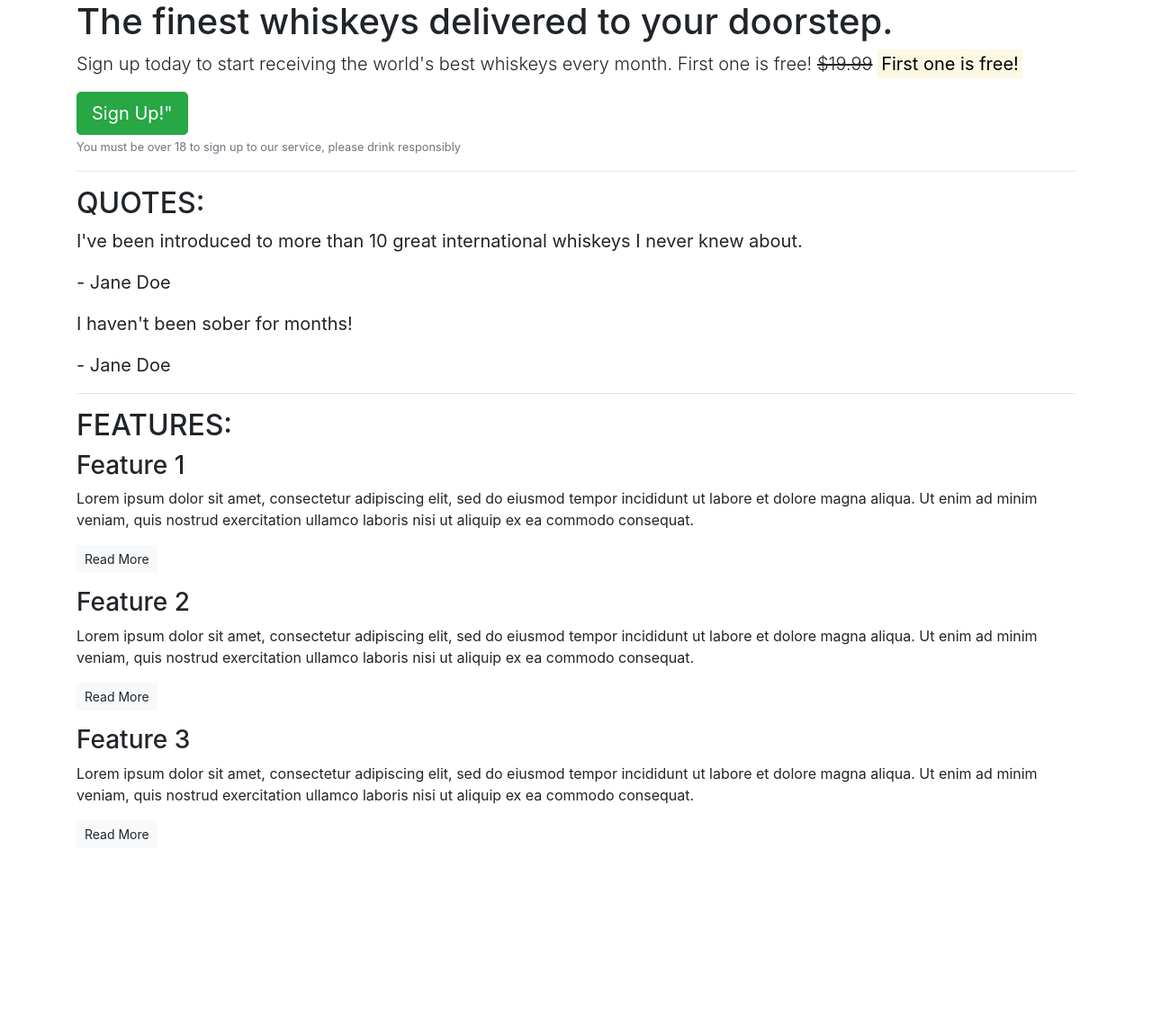
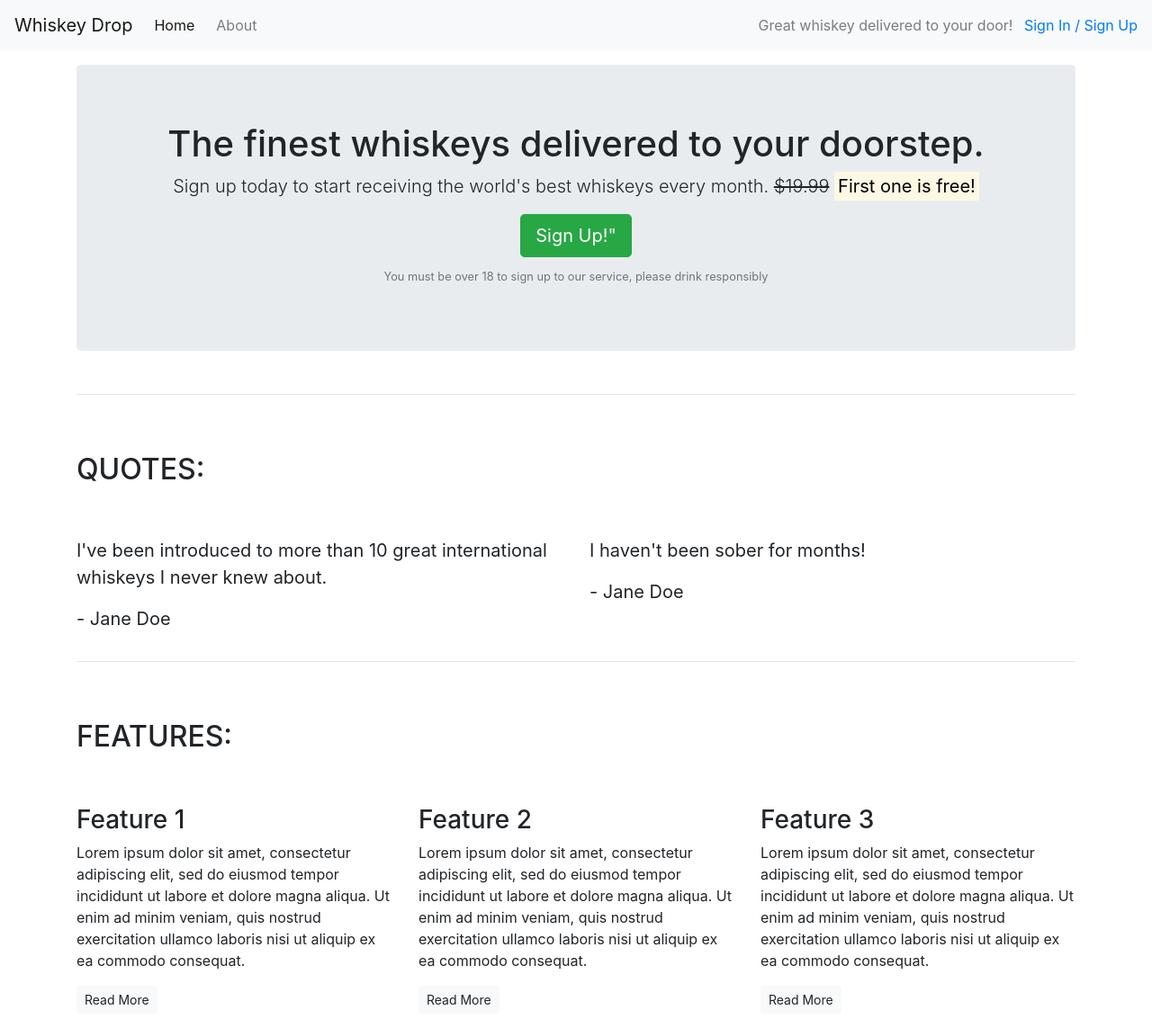
Before and after one commit to Ry-F3/bootstrap, a plain HTML site: page index.html in a window 1280 px wide. Shown: the whole page at 90% size. Before the commit the page ends 959 px from the top, so only its background shows below. Drawn offline with nearby package versions, Linux system fonts and the light colour scheme.

Commit message:
Add bootstrap classes

```diff
--- a/index.html
+++ b/index.html
@@ -10,28 +10,58 @@
 </head>
 
 <body>
-    <article class="container">
+    <nav class="navbar navbar-light bg-light navbar-expand-sm">
+        <a href="/" class="navbar-brand">Whiskey Drop</a>
+        <ul class="navbar-nav mr-auto">
+            <li class="active nav-item mr-2"><a href="/" class="nav-link">Home</a></li>
+            <li class="nav-item mr-2"><a href="/about" class="nav-link">About</a></li>
+            <li class="nav-item mr-2 d-blco d-sm-none"><a href="/login" class="nav-link">Sign In / Sign Up</a></li>
+        </ul>
+        <div class="d-none d-md-block">
+            <p class="navbar-text my-auto mr-2">Great whiskey delivered to your door!</p>
+            <a href="/login">Sign In / Sign Up</a>
+        </div>
+    </nav>
+    <article class="container mt-3">
         <!-- Callout -->
-        <section class="callout">
+        <div class="row">
+            <div class="col-12">
+                <section class="callout jumbotron text-center">
                     <h1>The finest whiskeys delivered to your doorstep.</h1>
-            <p class="lead">Sign up today to start receiving the world's best whiskeys every month. First one is free!
-                <s>$19.99</s> <strong><mark>First one is free!</mark></strong></p>
+                    <p class="lead">Sign up today to start receiving the world's best whiskeys every month.
+                        <s class="d-none d-sm-inline">$19.99</s>
+                        <span class="d-inline d-sm-none"><br></span>
+                        <strong><mark>First one is free!</mark></strong>
+                    </p>
                     <button class="btn btn-success btn-lg">Sign Up!"</button>
-                <p class="text-muted"><small>You must be over 18 to sign up to our service, please drink responsibly</small></p>
+                    <p class="text-muted my-2"><small>You must be over 18 to sign up to our service, please drink
+                            responsibly</small></p>
                 </section>
+            </div>
+        </div>
         <!-- /.callout -->
         <hr>
 
         <!-- Quotes -->
         <section class="quotes">
+            <div class="row">
+                <div class="col-12 my-5">
                     <h2 class="text-uppercase">Quotes:</h2>
+                </div>
+            </div>
+            <div class="row">
+                <div class="col-12 col-md-6">
                     <blockquote class="blockquote">
                         <p>I've been introduced to more than 10 great international whiskeys I never knew about.</p>
                         <p>- Jane Doe</p>
                     </blockquote>
-            <div class="blockquote">
+                </div>
+                <div class="col-12 col-md-6">
+                    <blockquote class="blockquote">
                         <p>I haven't been sober for months!</p>
                         <p>- Jane Doe</p>
+                    </blockquote>
+                </div>
             </div>
         </section>
         <!-- /.quotes -->
@@ -39,27 +69,48 @@
 
         <!-- Features -->
         <section class="features">
-            <h2  class="text-uppercase">Features:</h2>
+            <div class="row">
+                <div class="col-12 my-5">
+                    <h2 class="text-uppercase">Features:</h2>
+                </div>
+            </div>
+            <div class="row">
+                <div class="col-12 col-md-6 col-lg-4">
                     <div class="feature">
                         <h3>Feature 1</h3>
-                <p>Lorem ipsum dolor sit amet, consectetur adipiscing elit, sed do eiusmod tempor incididunt ut labore
-                    et dolore magna aliqua. Ut enim ad minim veniam, quis nostrud exercitation ullamco laboris nisi ut
+                        <p>Lorem ipsum dolor sit amet, consectetur adipiscing elit, sed do eiusmod tempor incididunt ut
+                            labore
+                            et dolore magna aliqua. Ut enim ad minim veniam, quis nostrud exercitation ullamco laboris
+                            nisi
+                            ut
                             aliquip ex ea commodo consequat.</p>
                         <p><a class="btn btn-sm btn-light" href="">Read More</a></p>
                     </div>
+                </div>
+                <div class="col-12 col-md-6 col-lg-4">
                     <div class="feature">
                         <h3>Feature 2</h3>
-                <p>Lorem ipsum dolor sit amet, consectetur adipiscing elit, sed do eiusmod tempor incididunt ut labore
-                    et dolore magna aliqua. Ut enim ad minim veniam, quis nostrud exercitation ullamco laboris nisi ut
+                        <p>Lorem ipsum dolor sit amet, consectetur adipiscing elit, sed do eiusmod tempor incididunt ut
+                            labore
+                            et dolore magna aliqua. Ut enim ad minim veniam, quis nostrud exercitation ullamco laboris
+                            nisi
+                            ut
                             aliquip ex ea commodo consequat.</p>
                         <p><a class="btn btn-sm btn-light" href="">Read More</a></p>
                     </div>
+                </div>
+                <div class="col-12 d-md-none d-lg-block col-lg-4">
                     <div class="feature">
                         <h3>Feature 3</h3>
-                <p>Lorem ipsum dolor sit amet, consectetur adipiscing elit, sed do eiusmod tempor incididunt ut labore
-                    et dolore magna aliqua. Ut enim ad minim veniam, quis nostrud exercitation ullamco laboris nisi ut
+                        <p>Lorem ipsum dolor sit amet, consectetur adipiscing elit, sed do eiusmod tempor incididunt ut
+                            labore
+                            et dolore magna aliqua. Ut enim ad minim veniam, quis nostrud exercitation ullamco laboris
+                            nisi
+                            ut
                             aliquip ex ea commodo consequat.</p>
                         <p><a class="btn btn-sm btn-light" href="">Read More</a></p>
+                    </div>
+                </div>
             </div>
         </section>
         <!-- /.features -->
```
Lines whose indentation alone changed are shown as unchanged.
